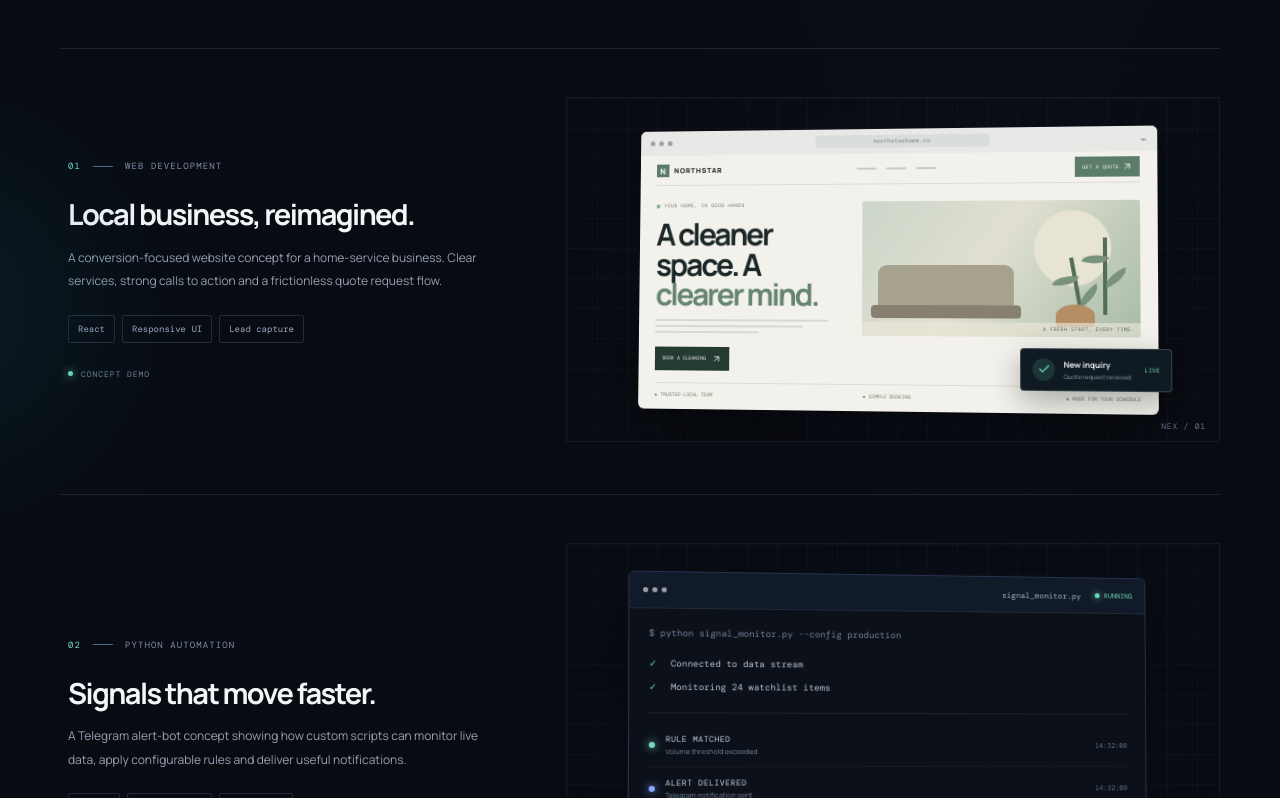
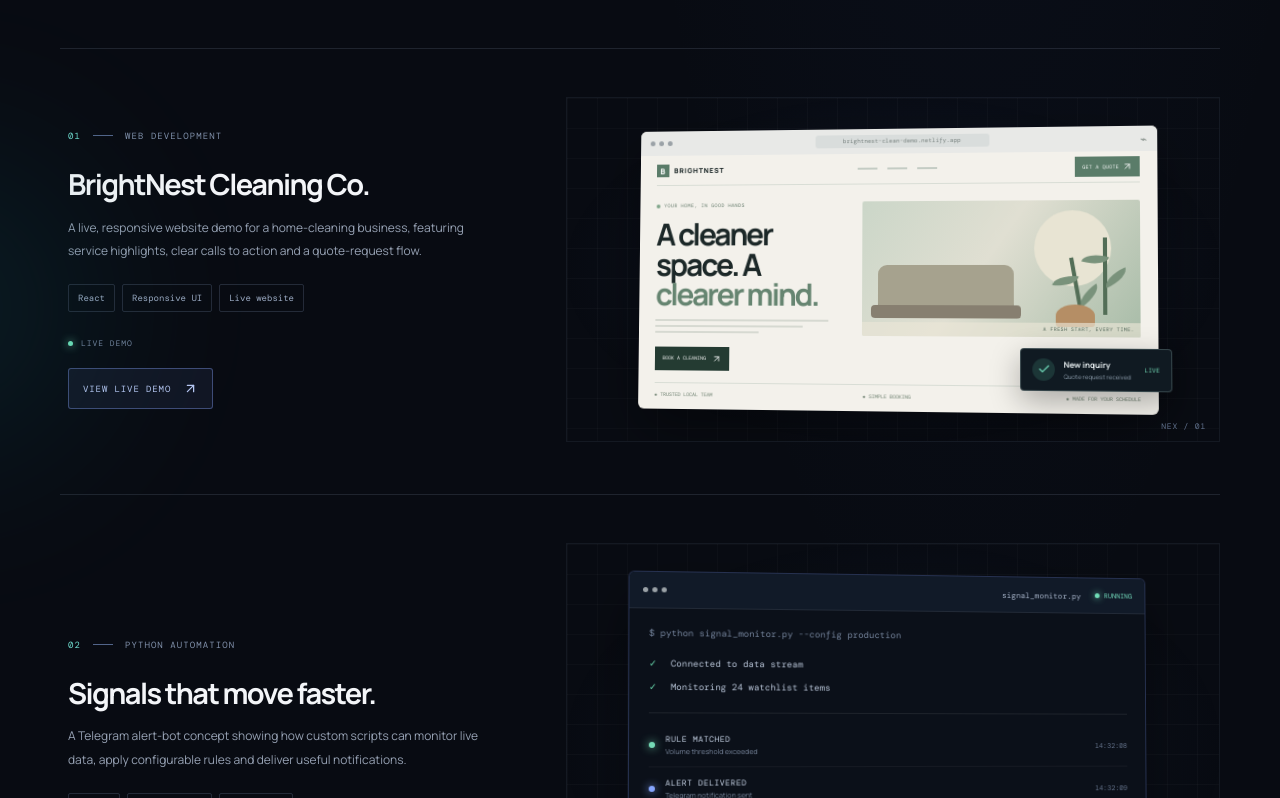
Before and after one commit to misaglight04-ux/nexora-portfolio, a React (Vite) app: page / in a window 1280 px wide. Shown: the part 2042-2840 px from the top of the page. Built offline with nearby package versions, Linux system fonts and the light colour scheme.

Commit message:
Fix NEXORA build

```diff
--- a/src/App.jsx
+++ b/src/App.jsx
@@ -8,15 +8,16 @@ import {
 
 // PERSONALIZE THESE VALUES BEFORE PUBLISHING.
 const BRAND = 'NEXORA';
-const CONTACT_EMAIL = 'misa.tosca@gmail.com';
-const GITHUB_URL = 'https://github.com/misaglight04-ux';
+const CONTACT_EMAIL = 'YOUR_EMAIL@example.com';
+const GITHUB_URL = 'https://github.com/';
 const LINKEDIN_URL = 'https://www.linkedin.com/';
 
 const projects = [
   {
-    number: '01', category: 'WEB DEVELOPMENT', title: 'Local business, reimagined.',
-    description: 'A conversion-focused website concept for a home-service business. Clear services, strong calls to action and a frictionless quote request flow.',
-    tags: ['React', 'Responsive UI', 'Lead capture'], type: 'website', status: 'CONCEPT DEMO'
+    number: '01', category: 'WEB DEVELOPMENT', title: 'BrightNest Cleaning Co.',
+    description: 'A live, responsive website demo for a home-cleaning business, featuring service highlights, clear calls to action and a quote-request flow.',
+    tags: ['React', 'Responsive UI', 'Live website'], type: 'website', status: 'LIVE DEMO',
+    demoUrl: 'https://brightnest-clean-demo.netlify.app/'
   },
   {
     number: '02', category: 'PYTHON AUTOMATION', title: 'Signals that move faster.',
@@ -51,9 +52,9 @@ function SectionLabel({ children, number }) {
 function BrowserMockup() {
   return (
     <div className="browser-mockup">
-      <div className="browser-top"><div className="browser-dots"><b/><b/><b/></div><div className="browser-address">northstarhome.co</div><div className="browser-lock">⌁</div></div>
+      <div className="browser-top"><div className="browser-dots"><b/><b/><b/></div><div className="browser-address">brightnest-clean-demo.netlify.app</div><div className="browser-lock">⌁</div></div>
       <div className="browser-page">
-        <div className="mock-nav"><div className="mock-brand"><span className="mock-brand-icon">N</span>NORTHSTAR</div><div className="mock-nav-links"><i/><i/><i/></div><div className="mock-nav-cta">GET A QUOTE <ArrowUpRight size={10}/></div></div>
+        <div className="mock-nav"><div className="mock-brand"><span className="mock-brand-icon">B</span>BRIGHTNEST</div><div className="mock-nav-links"><i/><i/><i/></div><div className="mock-nav-cta">GET A QUOTE <ArrowUpRight size={10}/></div></div>
         <div className="mock-hero"><div className="mock-copy"><div className="mock-eyebrow"><span/> YOUR HOME, IN GOOD HANDS</div><div className="mock-headline">A cleaner<br/>space. A<br/><em>clearer mind.</em></div><div className="mock-lines"><i/><i/><i/></div><div className="mock-button">BOOK A CLEANING <ArrowUpRight size={10}/></div></div><div className="mock-photo"><div className="mock-sun"/><div className="mock-plant plant-a"/><div className="mock-plant plant-b"/><div className="mock-sofa"/><div className="mock-table"/><div className="mock-rug"/><div className="mock-photo-caption">A FRESH START, EVERY TIME.</div></div></div>
         <div className="mock-trust"><span>● TRUSTED LOCAL TEAM</span><span>● SIMPLE BOOKING</span><span>● MADE FOR YOUR SCHEDULE</span></div>
       </div>
@@ -160,7 +161,7 @@ export default function App() {
         <section className="work section-wrap section-space" id="work">
           <motion.div className="section-heading" variants={fadeUp} initial="hidden" whileInView="show" viewport={{ once: true, amount: .3 }}><SectionLabel number="02">SELECTED WORK</SectionLabel><div className="heading-row"><h2>Ideas made<br/><span className="muted-heading">tangible.</span></h2><p>A look at the kind of problems I like to solve. These initial showcase pieces are clearly marked demos and personal concepts — not client case studies.</p></div></motion.div>
           <div className="projects-list">{projects.map((project, i) => <motion.article className={`project-row project-${project.type}`} key={project.number} variants={fadeUp} initial="hidden" whileInView="show" viewport={{ once: true, amount: .15 }}>
-            <div className="project-info"><div className="project-kicker"><span>{project.number}</span><i/>{project.category}</div><h3>{project.title}</h3><p>{project.description}</p><div className="project-tags">{project.tags.map(tag => <span key={tag}>{tag}</span>)}</div><div className="project-status"><span className="status-dot"/>{project.status}</div></div>
+            <div className="project-info"><div className="project-kicker"><span>{project.number}</span><i/>{project.category}</div><h3>{project.title}</h3><p>{project.description}</p><div className="project-tags">{project.tags.map(tag => <span key={tag}>{tag}</span>)}</div><div className="project-status"><span className="status-dot"/>{project.status}</div>{project.demoUrl && <a className="project-demo-link" href={project.demoUrl} target="_blank" rel="noopener noreferrer" aria-label={`Open ${project.title} live demo in a new tab`}>VIEW LIVE DEMO <ArrowUpRight size={15}/></a>}</div>
             <div className="project-visual"><ProjectVisual type={project.type}/><div className="visual-index">NEX / 0{i + 1}</div></div>
           </motion.article>)}</div>
           <div className="work-note"><Sparkles size={15}/><span>More real builds and detailed case studies will be added as projects are completed.</span></div>
```
Also changed, not shown: src/styles.css.
